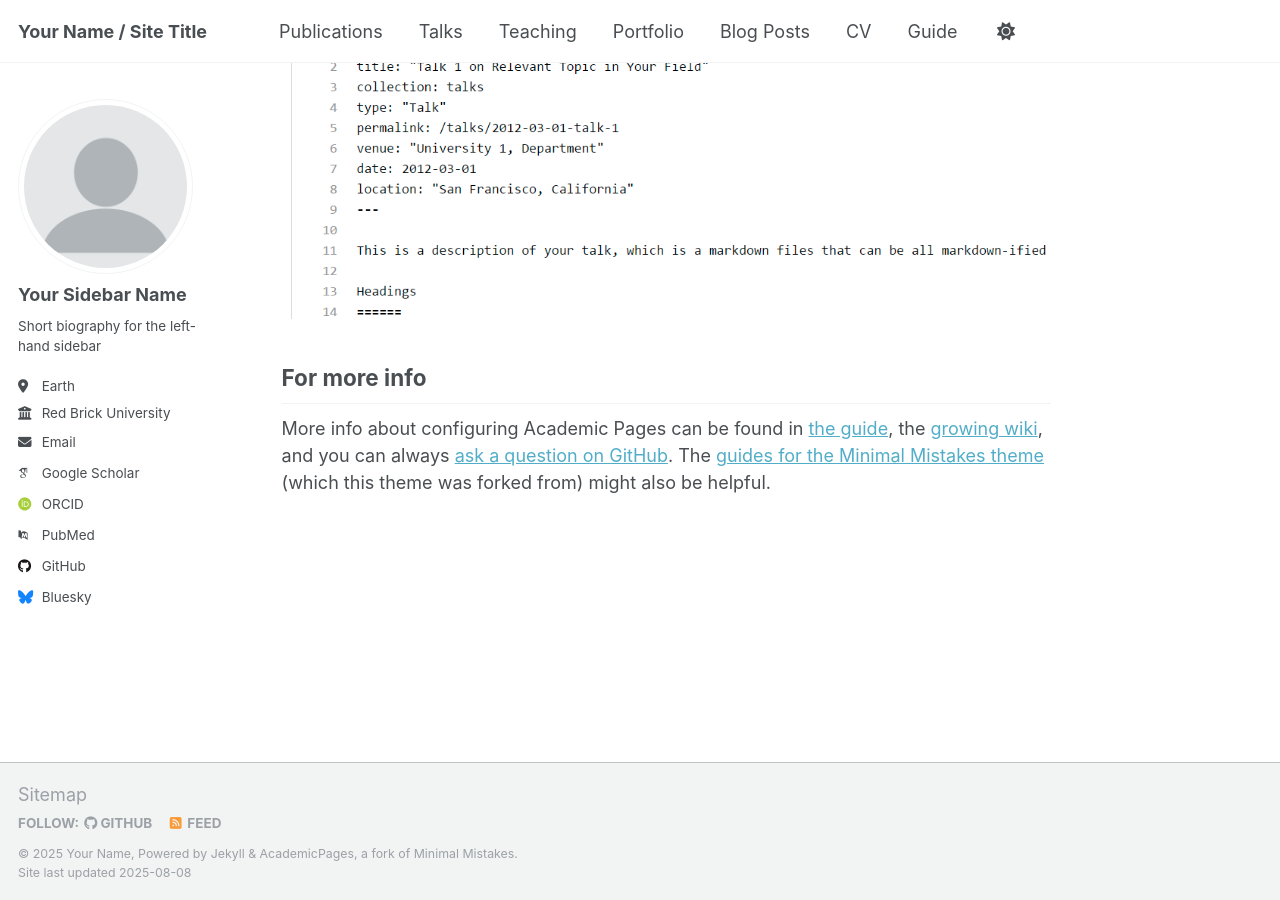
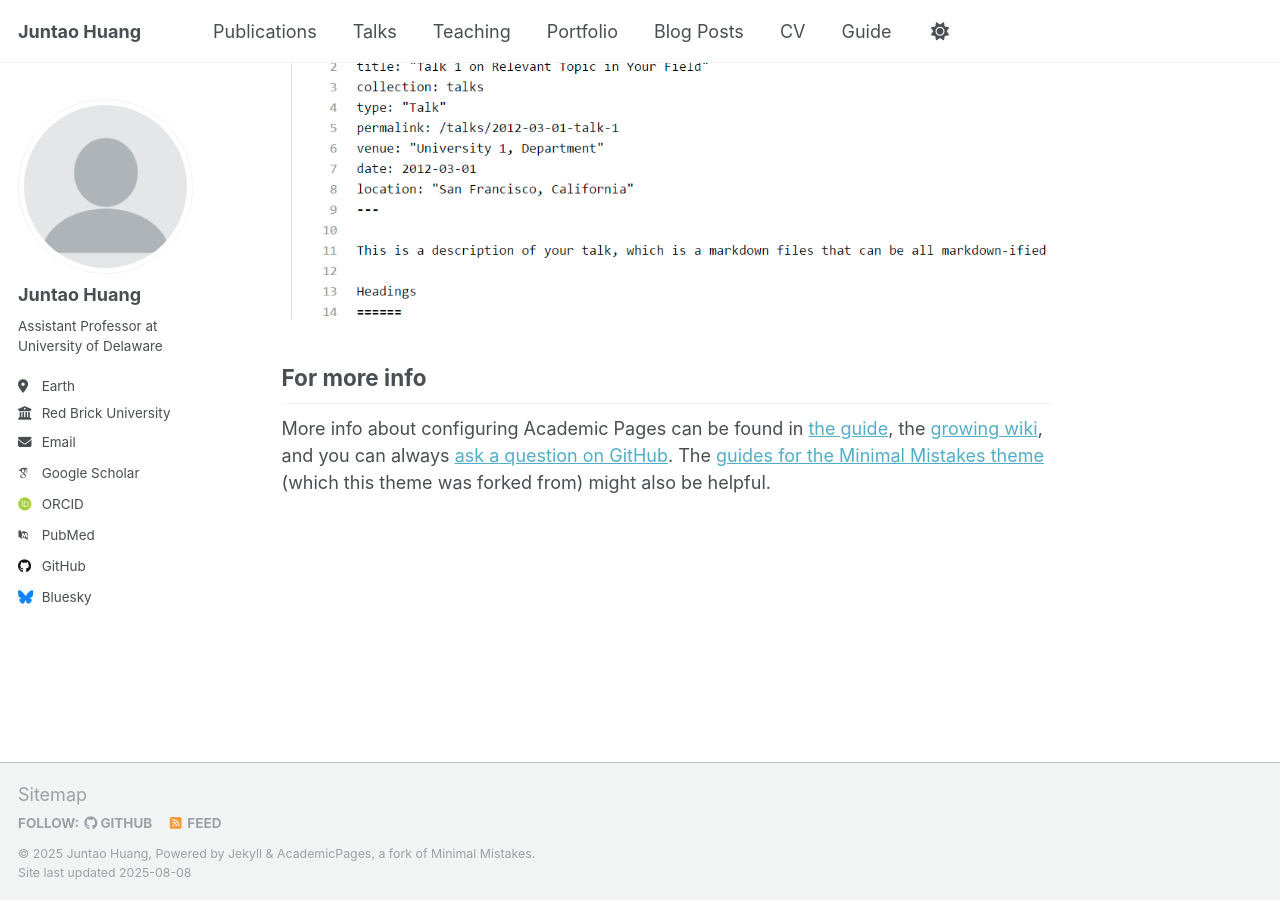
Before and after one commit to JuntaoHuang/juntaohuang.github.io, a Jekyll site: the page built from _pages/about.md, in a window 1280 px wide and 900 px high, scrolled down 2880 px. Built offline with Jekyll 4.4.1, drawn with Linux system fonts in a browser that asks for light colours; some web fonts are replaced; a script that is not in the unit is left out.

Commit message:
Update _config.yml

```diff
--- a/_config.yml
+++ b/_config.yml
@@ -9,9 +9,9 @@
 # Basic Site Settings
 locale                   : "en-US"
 site_theme               : "default"
-title                    : "Your Name / Site Title"
+title                    : "Juntao Huang"
 title_separator          : "-"
-name                     : &name "Your Name"
+name                     : &name "Juntao Huang"
 description              : &description "personal description"
 url                      : https://academicpages.github.io # the base hostname & protocol for your site e.g. "https://[your GitHub username].github.io" or if you already have some other page hosted on Github then use "https://[your GitHub username].github.io/[Your Repo Name]"
 baseurl                  : "" # the subpath of your site, e.g. "/blog"
@@ -23,13 +23,13 @@ repository               : "academicpages/academicpages.github.io"
 author:
   # Biographic information
   avatar           : "profile.png"
-  name             : "Your Sidebar Name"
+  name             : "Juntao Huang"
   pronouns         : # example: "she/her"
-  bio              : "Short biography for the left-hand sidebar"
+  bio              : "Assistant Professor at University of Delaware"
   location         : "Earth"
   employer         : "Red Brick University"
   uri              : # URL
-  email            : "none@example.org"
+  email            : "huangjt@udel.edu"
 
   # Academic websites
   academia         : # URL
```
